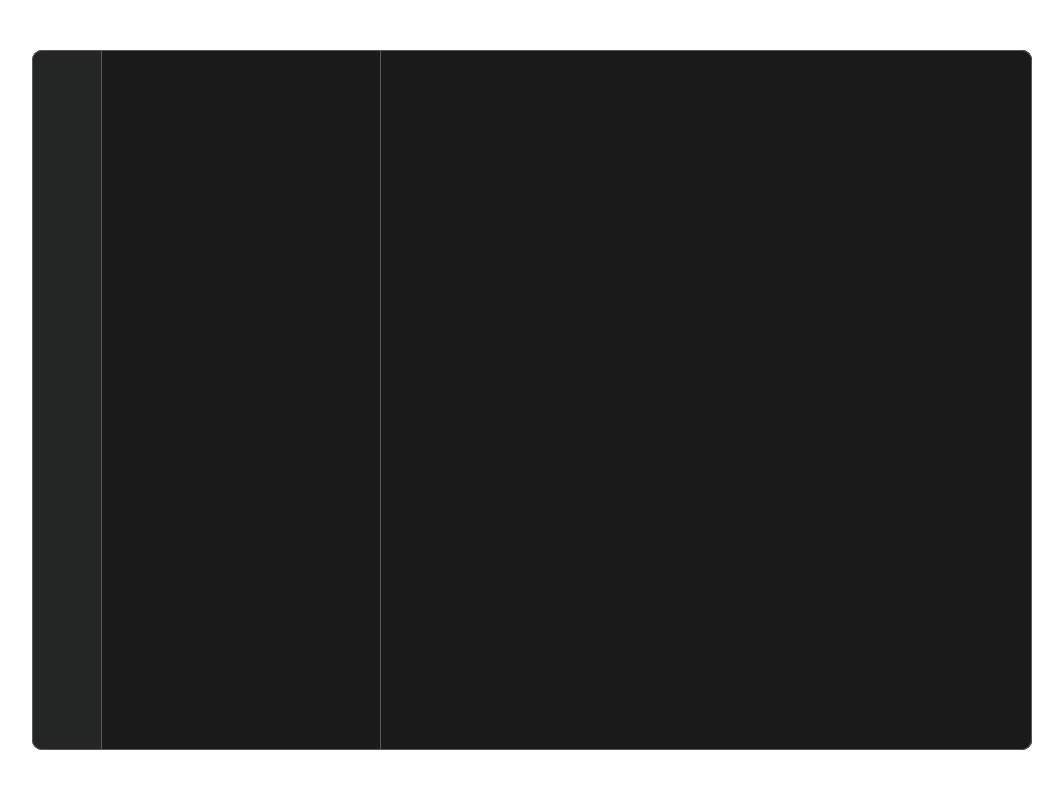
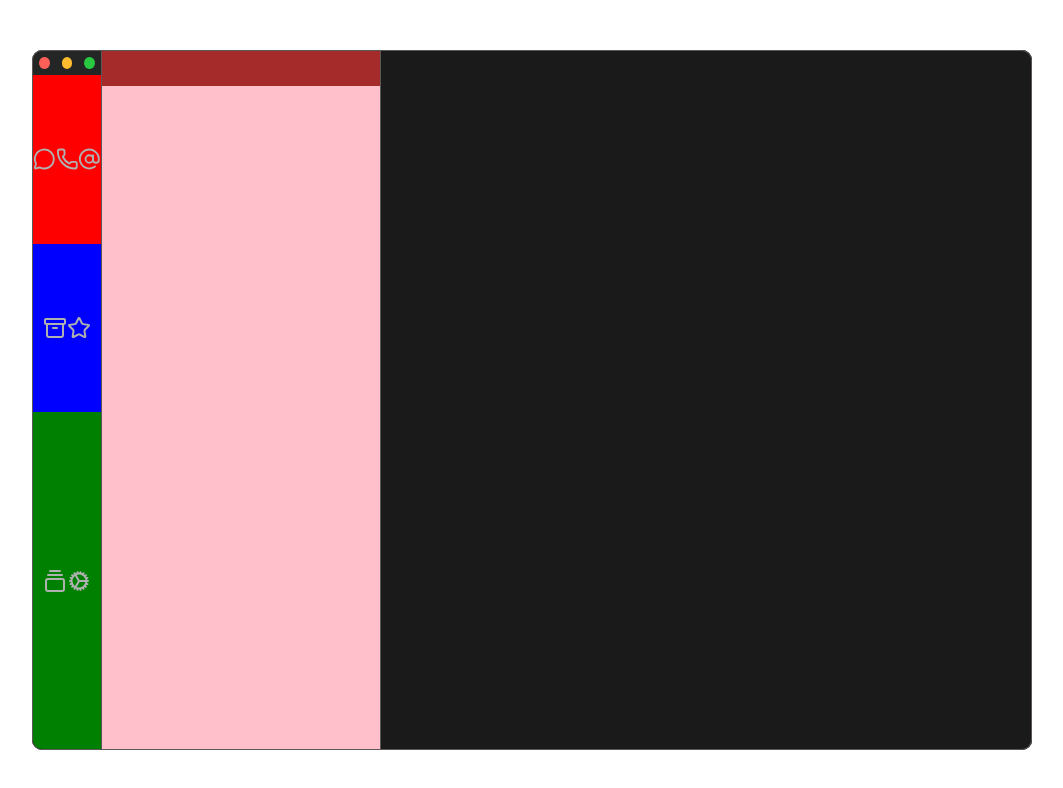
Before and after one commit to henrikusmaja/webProjectMaybe, a plain HTML site: page index.html in a window 1280 px wide. Shown: the whole page, without its empty margins (108-1171 px from the left). Drawn offline with Linux system fonts and the light colour scheme.

Commit message:
Day 3
Put some buttons on the sidebar part of the box, and also divide the contact part into two parts and give some colours on them to see their borders and to adjust the flex-direction.

```diff
--- a/index.html
+++ b/index.html
@@ -1,5 +1,6 @@
 <!DOCTYPE html>
 <html lang="en">
+
 <head>
     <meta charset="UTF-8">
     <meta name="viewport" content="width=device-width, initial-scale=1.0">
@@ -11,16 +12,63 @@
     <div>
         <div class="box">
             <div class="sidebar">
-                    <!-- <p>hellooooooooooooooooooooooooooooooooooooooooooooooooooooooooooooooooooooooooooooooooooooooooooooooooooooooooooooooooooooooooooooooooooooooooooooooooooooooooooooo</p> -->
+                <div class="colouredButtons">
+                    <div class="redButton"></div>
+                    <div class="yellowButton"></div>
+                    <div class="greenButton"></div>
+                </div>
+                <div class="otherButtons">
+                    <!-- here rn!!!!!!!!!!!!!!!!!!!!!!!!!!!! -->
+                    <div class="otherButtonsPartOne">
+                        <svg xmlns="http://www.w3.org/2000/svg" viewBox="0 0 24 24" class="messageIcon">
+                            <path d="M2.992 16.342a2 2 0 0 1 .094 1.167l-1.065 3.29a1 1 0 0 0 1.236 1.168l3.413-.998a2 2 0 0 1 1.099.092 10 10 0 1 0-4.777-4.719" />
+                        </svg>
 
-                    <!-- <a>Link 1</a>
-                    <a>Link 2</a>
-                    <a>Link 3</a> -->
+                        <svg xmlns="http://www.w3.org/2000/svg" viewBox="0 0 24 24" class="phoneIcon">
+                            <path d="M13.832 16.568a1 1 0 0 0 1.213-.303l.355-.465A2 2 0 0 1 17 15h3a2 2 0 0 1 2 2v3a2 2 0 0 1-2 2A18 18 0 0 1 2 4a2 2 0 0 1 2-2h3a2 2 0 0 1 2 2v3a2 2 0 0 1-.8 1.6l-.468.351a1 1 0 0 0-.292 1.233 14 14 0 0 0 6.392 6.384"/>
+                        </svg>
+
+                        <svg xmlns="http://www.w3.org/2000/svg" viewBox="0 0 24 24" class="atIcon">
+                            <circle cx="12" cy="12" r="4"/>
+                            <path d="M16 8v5a3 3 0 0 0 6 0v-1a10 10 0 1 0-4 8"/>
+                        </svg>
+                    </div>
+
+                    <div class="otherButtonsPartTwo">
+                        <svg xmlns="http://www.w3.org/2000/svg" viewBox="0 0 24 24" class="archievedIcon">
+                            <rect width="20" height="5" x="2" y="3" rx="1"/>
+                            <path d="M4 8v11a2 2 0 0 0 2 2h12a2 2 0 0 0 2-2V8"/>
+                            <path d="M10 12h4"/>
+                        </svg>
+
+                        <svg xmlns="http://www.w3.org/2000/svg" viewBox="0 0 24 24" class="starIcon">
+                            <path d="M11.525 2.295a.53.53 0 0 1 .95 0l2.31 4.679a2.123 2.123 0 0 0 1.595 1.16l5.166.756a.53.53 0 0 1 .294.904l-3.736 3.638a2.123 2.123 0 0 0-.611 1.878l.882 5.14a.53.53 0 0 1-.771.56l-4.618-2.428a2.122 2.122 0 0 0-1.973 0L6.396 21.01a.53.53 0 0 1-.77-.56l.881-5.139a2.122 2.122 0 0 0-.611-1.879L2.16 9.795a.53.53 0 0 1 .294-.906l5.165-.755a2.122 2.122 0 0 0 1.597-1.16z"/>
+                        </svg>
+                    </div>
+
+                    <div class="otherButtonsPartThree">
+                        <svg xmlns="http://www.w3.org/2000/svg" viewBox="0 0 24 24" class="galleryIcon">
+                            <path d="M7 2h10"/><path d="M5 6h14"/>
+                            <rect width="18" height="12" x="3" y="10" rx="2"/>
+                        </svg>
+
+                        <svg xmlns="http://www.w3.org/2000/svg" viewBox="0 0 24 24" class="settingsIcon">
+                            <path stroke-linecap="round" stroke-linejoin="round" d="M4.5 12a7.5 7.5 0 0 0 15 0m-15 0a7.5 7.5 0 1 1 15 0m-15 0H3m16.5 0H21m-1.5 0H12m-8.457 3.077 1.41-.513m14.095-5.13 1.41-.513M5.106 17.785l1.15-.964m11.49-9.642 1.149-.964M7.501 19.795l.75-1.3m7.5-12.99.75-1.3m-6.063 16.658.26-1.477m2.605-14.772.26-1.477m0 17.726-.26-1.477M10.698 4.614l-.26-1.477M16.5 19.794l-.75-1.299M7.5 4.205 12 12m6.894 5.785-1.149-.964M6.256 7.178l-1.15-.964m15.352 8.864-1.41-.513M4.954 9.435l-1.41-.514M12.002 12l-3.75 6.495" />
+                        </svg>
+                    </div>
+
+                </div>
             </div>
 
             <div class="messageArea">
                 <div class="contact">
+                    <div class="contactPartOne">
 
+                    </div>
+
+                    <div class="contactPartTwo">
+
+                    </div>
                 </div>
                 <div class="chats">
 
@@ -30,4 +78,5 @@
     </div>
     <script src="script.js"></script>
 </body>
+
 </html>
--- a/style.css
+++ b/style.css
@@ -36,7 +36,38 @@ div {
     align-items: flex-start;
 }
 
+.messageArea {
+    display: flex;
+    width: 93%;
+    height: inherit;
+    /* border-radius: inherit; */
+    border-bottom-left-radius: 0%;
+    border-top-left-radius: 0%;
+    border-bottom-right-radius: inherit;
+    border-top-right-radius: inherit;
+    background-color: inherit;
+    align-items: inherit;
+}
+
+.chats {
+    width: 70%;
+    height: inherit;
+
+    border: rgb(92, 86, 86);
+    border-style: solid;
+    border-right-width: 0.5px;
+    border-top-width: 0.5px;
+    border-left-width: 0px;
+    border-bottom-width: 0.5px;
+
+    border-bottom-right-radius: inherit;
+    border-top-right-radius: inherit;
+}
+
+/*--------------------------------- SIDEBAR SECTION ---------------------------------*/
+
 .sidebar {
+    display: flex;
     width: 7%;
     height: inherit;
     /* border-radius: inherit; */
@@ -58,23 +89,153 @@ div {
     overflow: auto;
     /* padding: 10px;   */
 
-    align-items: inherit;
+    align-items: flex-start;
+    flex-direction: column;
 }
 
-.messageArea {
-    display: flex;
-    width: 93%;
-    height: inherit;
-    /* border-radius: inherit; */
-    border-bottom-left-radius: 0%;
-    border-top-left-radius: 0%;
-    border-bottom-right-radius: inherit;
-    border-top-right-radius: inherit;
-    background-color: inherit;
-    align-items: inherit;
+.colouredButtons {
+    width: 100%;
+    height: 3.5%;
+    align-items: center;
+    flex-direction: row;
+
+    /* background-color: #1a1a1a;
+    border-radius: inherit; */
 }
 
+.redButton {
+    width: 12px;
+    height: 12px;
+    border-radius: 50%;
+    background-color: #fe5f57;
+    align-items: flex-start;
+    margin: 6px;
+}
+
+.yellowButton {
+    width: 12px;
+    height: 12px;
+    border-radius: 50%;
+    background-color: #febc2e;
+    margin: 6px;
+    /* margin-right: auto; */
+}
+
+.greenButton {
+    width: 12px;
+    height: 12px;
+    border-radius: 50%;
+    background-color: #28c840;
+    margin: 6px;
+    /* margin-right: auto; */
+}
+
+.otherButtons {
+    display: flex;
+    width: 100%;
+    height: 97.5%;
+    align-items: inherit;
+    flex-direction: column;
+    /* background-color: red; */
+    border-radius: inherit;
+}
+
+.otherButtonsPartOne {
+    display: flex;
+    width: inherit;
+    height: 25%;
+    background-color: red;
+
+}
+
+.otherButtonsPartThree {
+    display: flex;
+    width: inherit;
+    height: 50%;
+    background-color: green;
+}
+
+.messageIcon {
+    width: 24px;
+    height: 24px;
+    fill: none;
+    stroke: #afb0b0;
+    stroke-width: 2;
+    stroke-linecap: round;
+    stroke-linejoin: round;
+}
+
+.phoneIcon {
+    width: 24px;
+    height: 24px;
+    fill: none;
+    stroke: #afb0b0;
+    stroke-width: 2;
+    stroke-linecap: round;
+    stroke-linejoin: round;
+}
+
+.atIcon {
+    width: 24px;
+    height: 24px;
+    fill: none;
+    stroke: #afb0b0;
+    stroke-width: 2;
+    stroke-linecap: round;
+    stroke-linejoin: round;
+}
+
+.otherButtonsPartTwo {
+    display: flex;
+    width: inherit;
+    height: 25%;
+    background-color: blue;
+}
+
+.archievedIcon {
+    width: 24px;
+    height: 24px;
+    fill: none;
+    stroke: #afb0b0;
+    stroke-width: 2;
+    stroke-linecap: round;
+    stroke-linejoin: round;
+}
+
+.starIcon {
+    width: 24px;
+    height: 24px;
+    fill: none;
+    stroke: #afb0b0;
+    stroke-width: 2;
+    stroke-linecap: round;
+    stroke-linejoin: round;
+}
+
+.settingsIcon {
+    width: 24px;
+    height: 24px;
+    fill: none;
+    stroke: #afb0b0;
+    stroke-width: 2;
+    stroke-linecap: round;
+    stroke-linejoin: round;
+}
+
+.galleryIcon {
+    width: 24px;
+    height: 24px;
+    fill: none;
+    stroke: #afb0b0;
+    stroke-width: 2;
+    stroke-linecap: round;
+    stroke-linejoin: round;
+}
+
+/*--------------------------------- CONTACT SECTION ---------------------------------*/
 .contact {
+    display: flex;
+    flex-direction: column;
     width: 30%;
     height: inherit;
     border: rgb(92, 86, 86);
@@ -85,17 +246,16 @@ div {
     border-bottom-width: 0.5px;
 }
 
-.chats {
-    width: 70%;
-    height: inherit;
+.contactPartOne {
+    display: flex;
+    width: 100%;
+    height: 5%;
+    background-color: brown;
+}
 
-    border: rgb(92, 86, 86);
-    border-style: solid;
-    border-right-width: 0.5px;
-    border-top-width: 0.5px;
-    border-left-width: 0px;
-    border-bottom-width: 0.5px;
-
-    border-bottom-right-radius: inherit;
-    border-top-right-radius: inherit;
+.contactPartTwo {
+    display: flex;
+    width: 100%;
+    height: 95%;
+    background-color: pink;
 }
```
Lines whose indentation alone changed are shown as unchanged.
